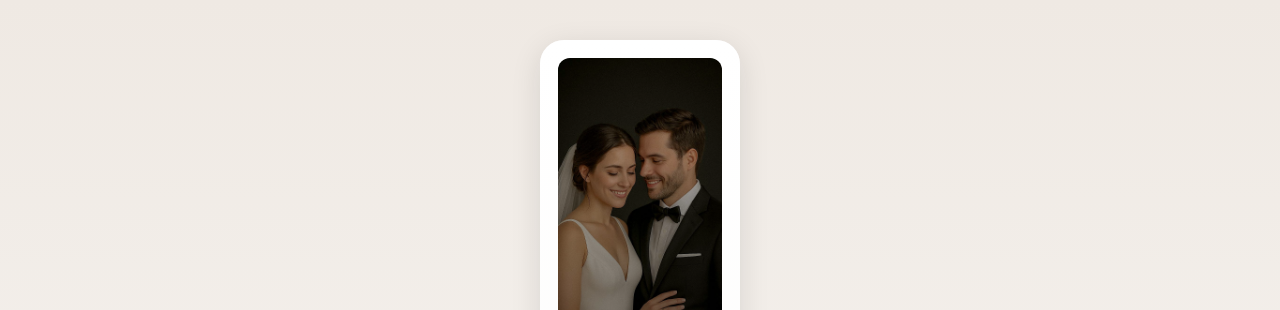
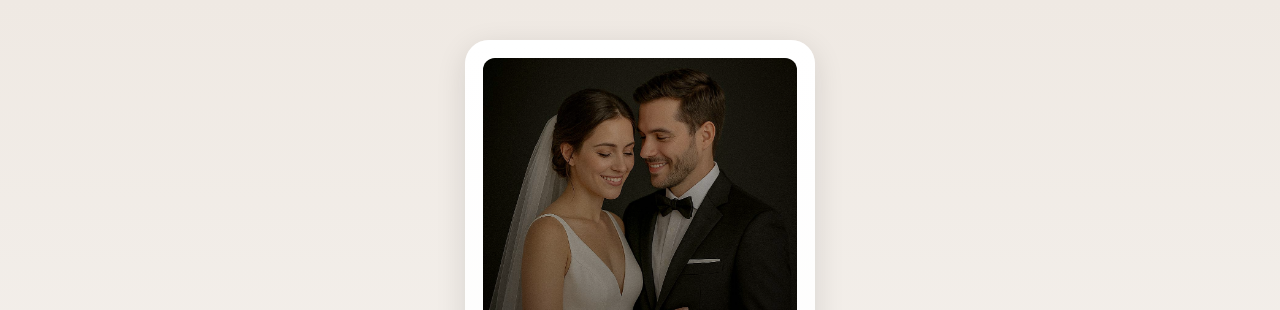
Before and after one commit to vakodesign/Invitacion, a plain HTML site: page index.html in a window 1280 px wide. Shown: the top 310 px of the page. Drawn offline with Linux system fonts and the light colour scheme.

Commit message:
initial commit

```diff
--- a/index.html
+++ b/index.html
@@ -10,7 +10,7 @@
       --card: #ffffff;
       --accent: #b6864a; /* dorado suave */
       --muted: #6b6b6b;
-      --width: 200px;
+      --width: 350px;
       --radius: 18px;
       --shadow: 0 8px 30px rgba(23,23,23,0.12);
       --font-sans: "Inter", system-ui, -apple-system, "Segoe UI", Roboto, "Helvetica Neue", Arial;
```
